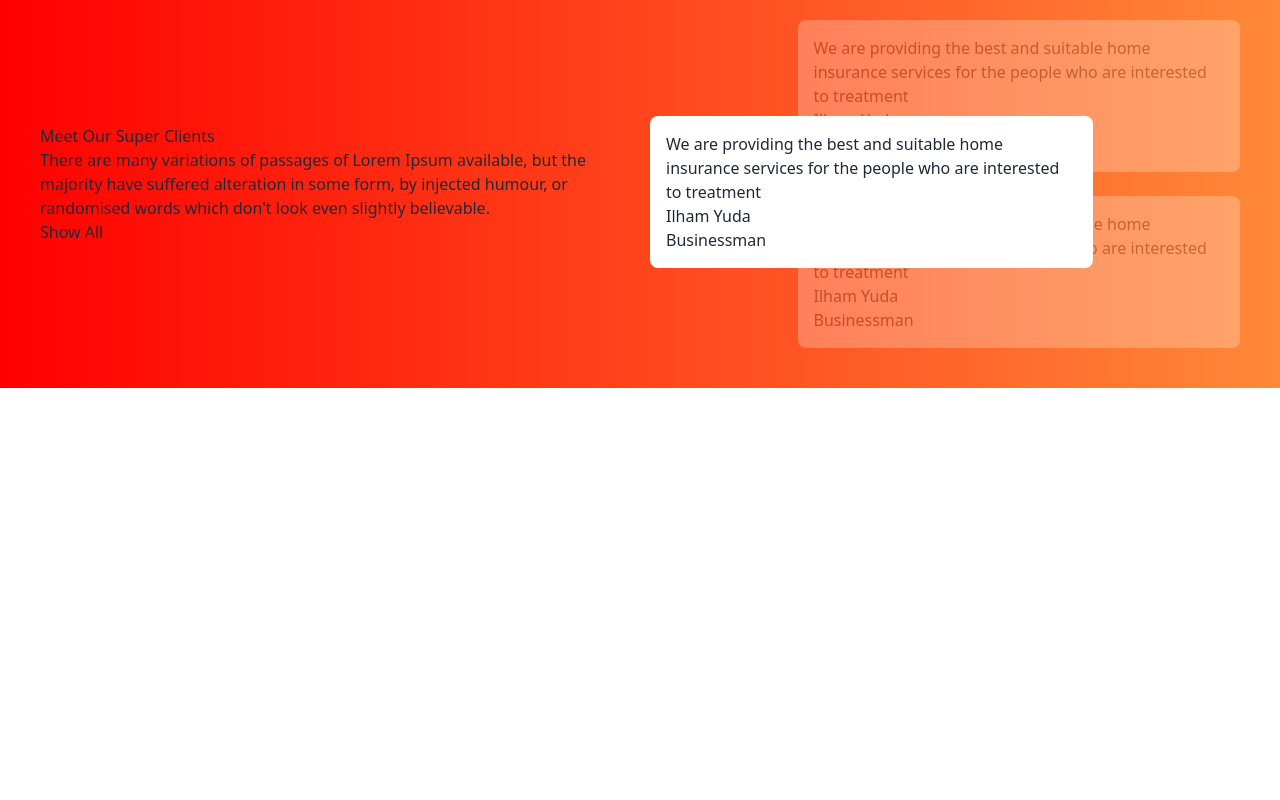
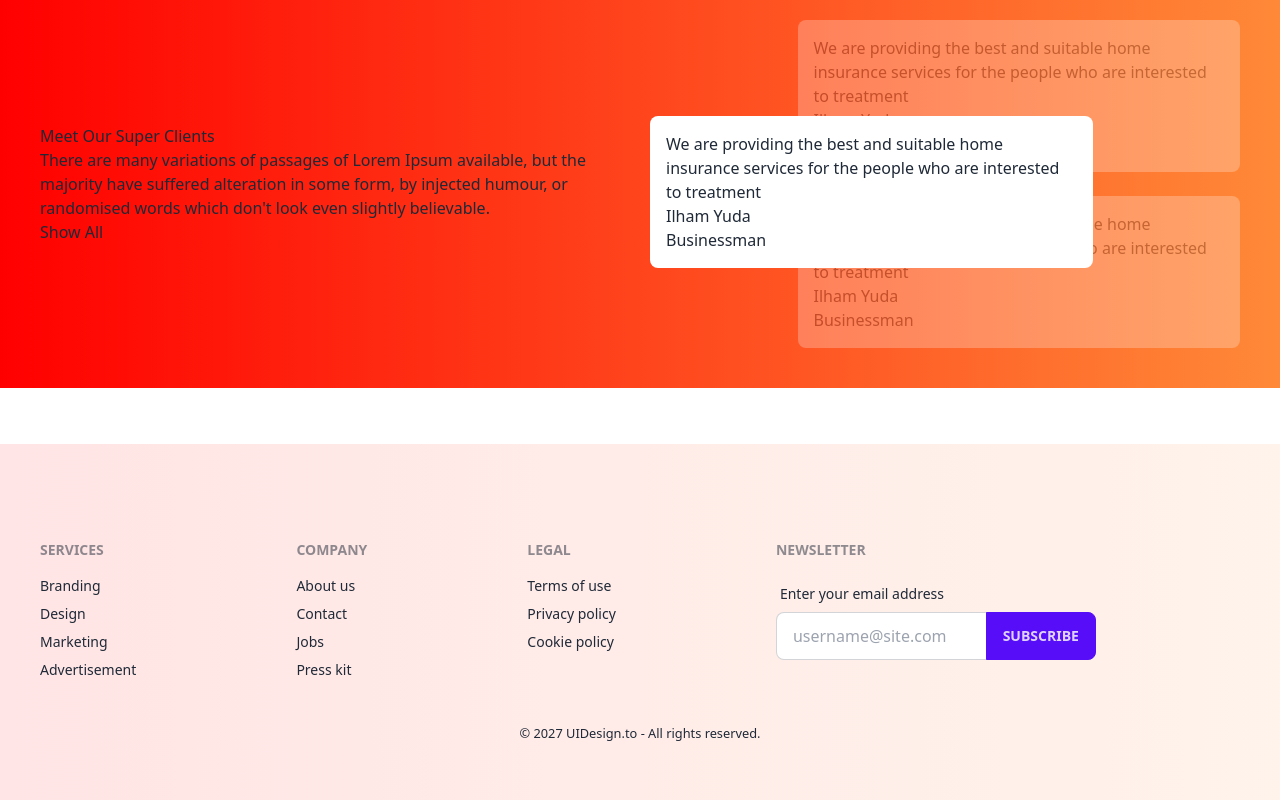
Before and after one commit to devalienbrain/14-tea-house-daisyUI, a plain HTML site: page index.html in a window 1280 px wide. Shown: the part 1029-1829 px from the top of the page. Before the commit the page ends 1417 px from the top, so only its background shows below. Drawn offline with nearby package versions, Linux system fonts and the light colour scheme.

Commit message:
footer added

```diff
--- a/index.html
+++ b/index.html
@@ -9,6 +9,8 @@
   <link href="https://cdn.jsdelivr.net/npm/daisyui@3.3.1/dist/full.css" rel="stylesheet" type="text/css" />
   <script src="https://cdn.tailwindcss.com"></script>
 </head>
+
+<body>
   <header class="container mx-auto">
     <!-- header banner starts -->
     <section class="flex flex-col md:flex-row items-center justify-between">
@@ -55,7 +57,8 @@
             Great Tea, Freshly Presented
           </h1>
           <p>
-          The meaning of gong cha is chanese is to provide the best tea to emperor from all possessions . It represents
+            The meaning of gong cha is chanese is to provide the best tea to emperor from all possessions . It
+            represents
             the
             highest quality and self expectation. Establishing in 2006, Gong cha had been deeply appreciated by its
             custoers
@@ -143,12 +146,51 @@
     </section>
 
   </main>
-<footer>
 
+  <footer class="mt-14 bg-gradient-to-r from-[#FF00001A] to-[#FF89381A]">
+    <div class=" container mx-auto pt-14 pb-14">
+      <!-- Sorbonasha footer from daisy khala -->
+      <div class="footer p-10 text-base-content">
+        <div>
+          <span class="footer-title">Services</span>
+          <a class="link link-hover">Branding</a>
+          <a class="link link-hover">Design</a>
+          <a class="link link-hover">Marketing</a>
+          <a class="link link-hover">Advertisement</a>
+        </div>
+        <div>
+          <span class="footer-title">Company</span>
+          <a class="link link-hover">About us</a>
+          <a class="link link-hover">Contact</a>
+          <a class="link link-hover">Jobs</a>
+          <a class="link link-hover">Press kit</a>
+        </div>
+        <div>
+          <span class="footer-title">Legal</span>
+          <a class="link link-hover">Terms of use</a>
+          <a class="link link-hover">Privacy policy</a>
+          <a class="link link-hover">Cookie policy</a>
+        </div>
+        <div>
+          <span class="footer-title">Newsletter</span>
+          <div class="form-control w-80">
+            <label class="label">
+              <span class="label-text">Enter your email address</span>
+            </label>
+            <div class="relative">
+              <input type="text" placeholder="username@site.com" class="input input-bordered w-full pr-16" />
+              <button class="btn btn-primary absolute top-0 right-0 rounded-l-none">Subscribe</button>
+            </div>
+          </div>
+        </div>
+      </div>
+      <!--Sorbonasha footer from daisy khala Ends here -->
+      <div class="text-center">
+        <p><small>© 2027 UIDesign.to - All rights reserved.</small></p>
+      </div>
+    </div>
   </footer>
-
-<body>
-
+  <!-- footer ends -->
 </body>
 
 </html>
```
Lines whose indentation alone changed are shown as unchanged.
